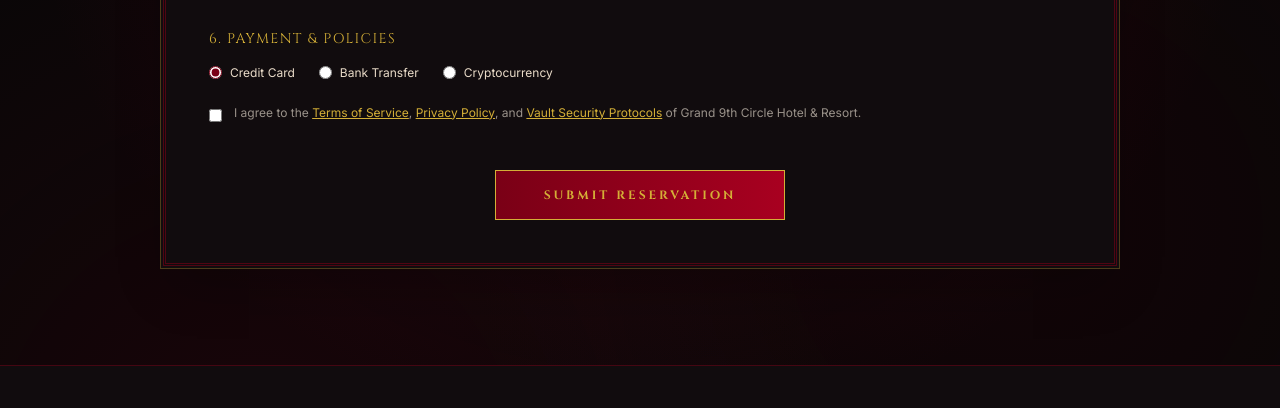
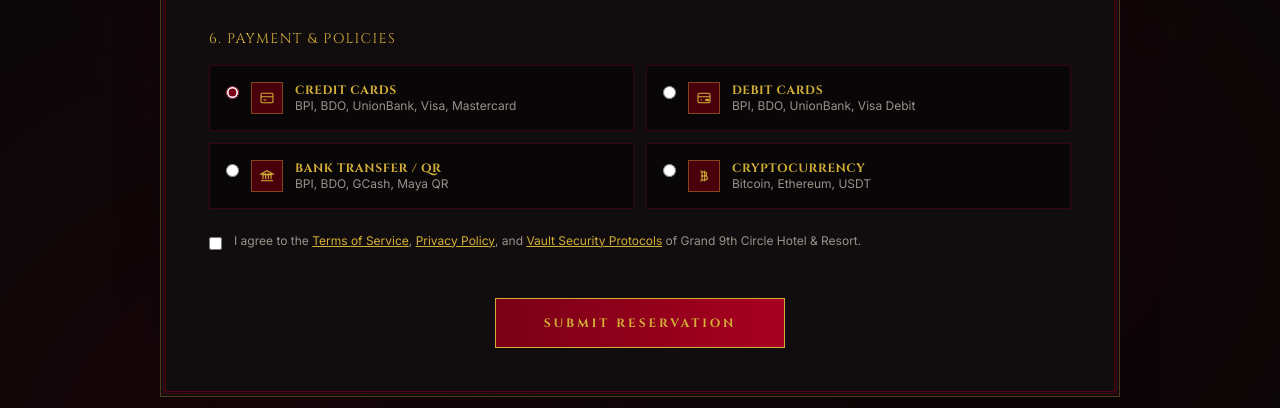
Before and after one commit to grand9thcircle/grand9thcirclehotelandresort, a plain HTML site: page index.html in a window 1280 px wide. Shown: the part 8972-9380 px from the top of the page. Drawn offline with nearby package versions, Linux system fonts and the light colour scheme.

Commit message:
Update index.html

```diff
--- a/index.html
+++ b/index.html
@@ -4,6 +4,8 @@
   <meta charset="UTF-8">
   <meta name="viewport" content="width=device-width, initial-scale=1.0">
   <title>The Grand 9th Circle Hotel & Resort | Baguio City</title>
+  <link rel="icon" type="image/jpeg" href="https://i.postimg.cc/7GhT2RXr/Logo.jpg">
+  <link rel="apple-touch-icon" href="https://i.postimg.cc/7GhT2RXr/Logo.jpg">
 
   <!-- Fonts: Cinzel Decorative / Cinzel for Gothic Headings, Cormorant Garamond for Victorian Body, Inter for Form UI -->
   <link rel="preconnect" href="https://fonts.googleapis.com">
@@ -931,18 +933,54 @@
           <!-- Payment & Policies -->
           <div class="space-y-4">
             <h3 class="font-heading text-sm text-gold uppercase tracking-widest">6. Payment & Policies</h3>
-            <div class="flex flex-wrap gap-6 text-parchment">
-              <label class="flex items-center gap-2 cursor-pointer">
-                <input type="radio" name="payment" checked class="accent-crimson">
-                <span>Credit Card</span>
+            <div class="grid grid-cols-1 sm:grid-cols-2 gap-3 text-parchment">
+              <label class="flex items-start gap-3 bg-obsidian p-4 border border-crimson/40 hover:border-gold cursor-pointer transition-colors">
+                <input type="radio" name="payment" value="Credit Card" checked class="accent-crimson mt-1">
+                <span class="flex items-start gap-3">
+                  <span class="w-8 h-8 shrink-0 flex items-center justify-center bg-crimson-deep border border-gold/40 text-gold" aria-hidden="true">
+                    <svg class="w-4 h-4" viewBox="0 0 24 24" fill="none" stroke="currentColor" stroke-width="1.6"><rect x="3" y="5" width="18" height="14" rx="2"></rect><path d="M3 10h18M7 15h4"></path></svg>
+                  </span>
+                  <span>
+                    <strong class="font-heading text-xs text-gold uppercase tracking-wider block">Credit Cards</strong>
+                    <span class="text-xs text-muted">BPI, BDO, UnionBank, Visa, Mastercard</span>
+                  </span>
+                </span>
               </label>
-              <label class="flex items-center gap-2 cursor-pointer">
-                <input type="radio" name="payment" class="accent-crimson">
-                <span>Bank Transfer</span>
+              <label class="flex items-start gap-3 bg-obsidian p-4 border border-crimson/40 hover:border-gold cursor-pointer transition-colors">
+                <input type="radio" name="payment" value="Debit Card" class="accent-crimson mt-1">
+                <span class="flex items-start gap-3">
+                  <span class="w-8 h-8 shrink-0 flex items-center justify-center bg-crimson-deep border border-gold/40 text-gold" aria-hidden="true">
+                    <svg class="w-4 h-4" viewBox="0 0 24 24" fill="none" stroke="currentColor" stroke-width="1.6"><rect x="3" y="5" width="18" height="14" rx="2"></rect><path d="M3 10h18M7 15h2"></path><circle cx="15.5" cy="15" r="1"></circle><circle cx="18" cy="15" r="1"></circle></svg>
+                  </span>
+                  <span>
+                    <strong class="font-heading text-xs text-gold uppercase tracking-wider block">Debit Cards</strong>
+                    <span class="text-xs text-muted">BPI, BDO, UnionBank, Visa Debit</span>
+                  </span>
+                </span>
               </label>
-              <label class="flex items-center gap-2 cursor-pointer">
-                <input type="radio" name="payment" class="accent-crimson">
-                <span>Cryptocurrency</span>
+              <label class="flex items-start gap-3 bg-obsidian p-4 border border-crimson/40 hover:border-gold cursor-pointer transition-colors">
+                <input type="radio" name="payment" value="Bank Transfer / QR Payment" class="accent-crimson mt-1">
+                <span class="flex items-start gap-3">
+                  <span class="w-8 h-8 shrink-0 flex items-center justify-center bg-crimson-deep border border-gold/40 text-gold" aria-hidden="true">
+                    <svg class="w-4 h-4" viewBox="0 0 24 24" fill="none" stroke="currentColor" stroke-width="1.6"><path d="M4 10h16M6 10v7M10 10v7M14 10v7M18 10v7M3 19h18M12 4l9 5H3l9-5Z"></path></svg>
+                  </span>
+                  <span>
+                    <strong class="font-heading text-xs text-gold uppercase tracking-wider block">Bank Transfer / QR</strong>
+                    <span class="text-xs text-muted">BPI, BDO, GCash, Maya QR</span>
+                  </span>
+                </span>
+              </label>
+              <label class="flex items-start gap-3 bg-obsidian p-4 border border-crimson/40 hover:border-gold cursor-pointer transition-colors">
+                <input type="radio" name="payment" value="Cryptocurrency" class="accent-crimson mt-1">
+                <span class="flex items-start gap-3">
+                  <span class="w-8 h-8 shrink-0 flex items-center justify-center bg-crimson-deep border border-gold/40 text-gold" aria-hidden="true">
+                    <svg class="w-4 h-4" viewBox="0 0 24 24" fill="none" stroke="currentColor" stroke-width="1.6"><path d="M9 4v16M13 4v16M7 6h6a3 3 0 0 1 0 6H7h7a3 3 0 0 1 0 6H7M6 4h1M6 20h1"></path></svg>
+                  </span>
+                  <span>
+                    <strong class="font-heading text-xs text-gold uppercase tracking-wider block">Cryptocurrency</strong>
+                    <span class="text-xs text-muted">Bitcoin, Ethereum, USDT</span>
+                  </span>
+                </span>
               </label>
             </div>
 
@@ -1136,6 +1174,7 @@
       const checkOut = document.getElementById('checkOutDate')?.value || 'Pending';
       const wing = document.getElementById('wingSelect')?.value || 'Standard Wing';
       const suite = document.getElementById('suiteSelect')?.value || 'Standard Suite';
+      const payment = document.querySelector('input[name="payment"]:checked')?.value || 'Credit Card';
 
       // Calculate stay duration
       const checkInObj = new Date(checkIn);
@@ -1176,6 +1215,7 @@
             <div><span class="text-muted block">Check-Out Date:</span> <span class="text-gold font-medium">${checkOut} (${nights} Night${nights > 1 ? 's' : ''})</span></div>
             <div><span class="text-muted block">Reserved Wing:</span> <span class="text-parchment font-medium">${wing}</span></div>
             <div><span class="text-muted block">Suite Accommodation:</span> <span class="text-parchment font-medium">${suite}</span></div>
+            <div><span class="text-muted block">Payment Method:</span> <span class="text-gold font-medium">${payment}</span></div>
           </div>
 
           <div class="p-3 border border-gold/40 bg-crimson-soft flex items-center justify-between rounded">
@@ -1217,6 +1257,7 @@
         room_type: suite,
         suite_name: suite,
         wing: wing,
+        payment_method: payment,
         check_in: checkIn,
         check_out: checkOut,
         guests: `${adults}, ${children}`,
```
